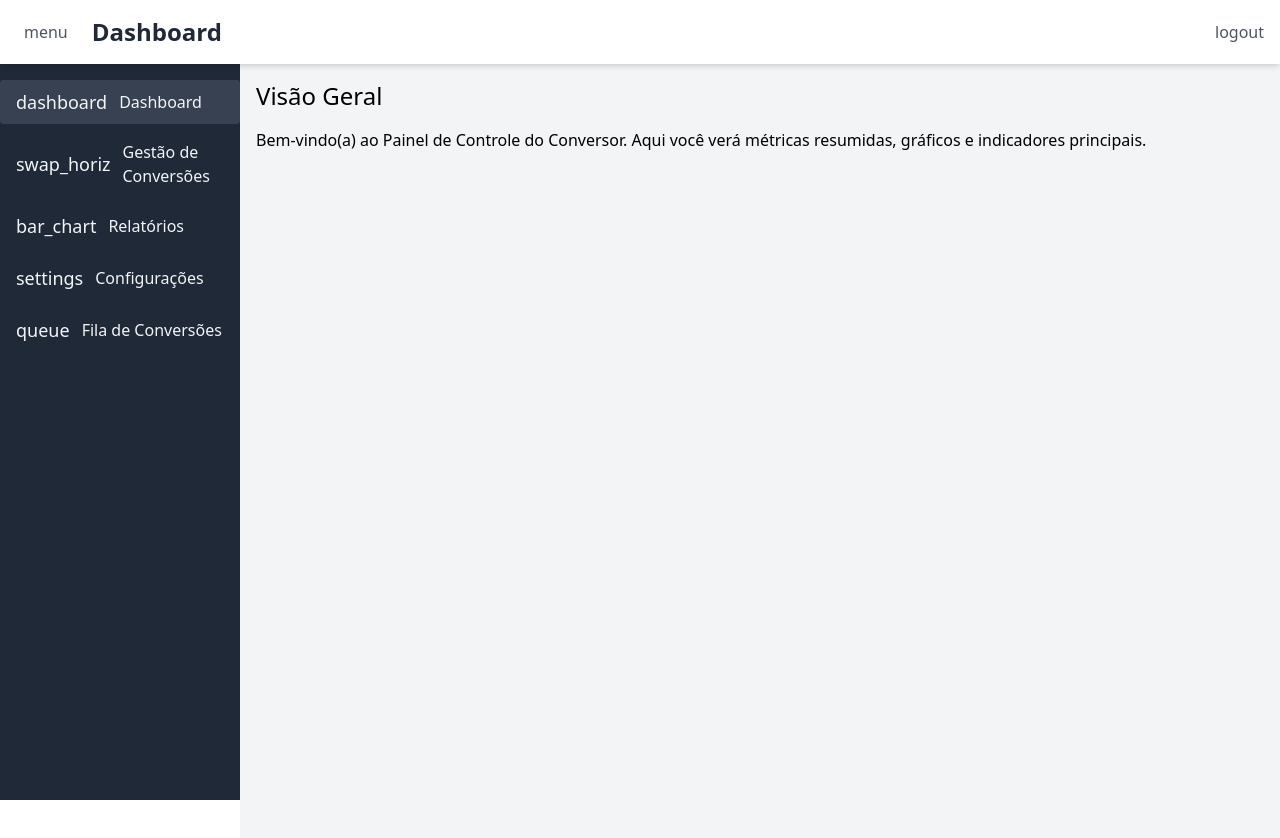
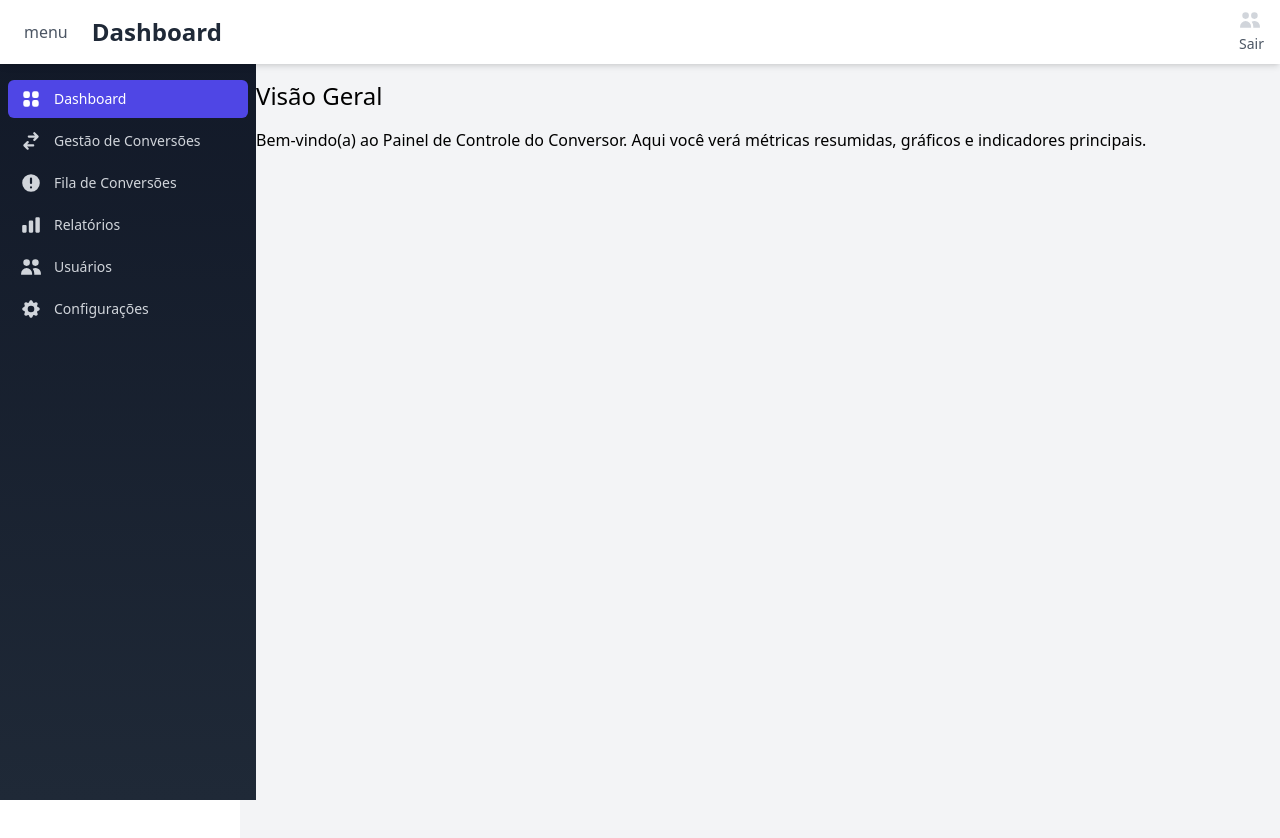
Before and after one commit to GUIGCFERRI/CONVERSOR, a React (Create React App) app in the folder frontend/: page / in a window 1280 px wide. Shown: the top 838 px of the page. Built offline with nearby package versions, Linux system fonts and the light colour scheme; sample sign-in values are in the browser's storage.

Commit message:
Ajuste de menu lateral

```diff
--- a/frontend/package.json
+++ b/frontend/package.json
@@ -10,6 +10,7 @@
     "axios": "^1.9.0",
     "react": "^19.1.0",
     "react-dom": "^19.1.0",
+    "react-icons": "^5.5.0",
     "react-router-dom": "^7.6.1",
     "react-scripts": "5.0.1",
     "web-vitals": "^2.1.4"
--- a/frontend/src/components/Header.jsx
+++ b/frontend/src/components/Header.jsx
@@ -1,5 +1,8 @@
 // frontend/src/components/Header.jsx
 import React from "react";
+import {
+  HiUsers,
+} from "react-icons/hi";
 
 const Header = ({ toggleSidebar, pageTitle, onLogout }) => {
   return (
@@ -22,7 +25,14 @@ const Header = ({ toggleSidebar, pageTitle, onLogout }) => {
           className="text-gray-600 hover:text-gray-800 focus:outline-none"
           onClick={onLogout}
         >
-          <span className="material-icons">logout</span>
+          <HiUsers size={22} className="text-gray-300" />
+          <span
+            className={`
+              text-sm font-medium transition-opacity duration-300
+            `}
+          >
+            Sair
+          </span>
         </button>
       </div>
     </header>
--- a/frontend/src/components/Sidebar.jsx
+++ b/frontend/src/components/Sidebar.jsx
@@ -1,153 +1,109 @@
 // frontend/src/components/Sidebar.jsx
 import React from "react";
 import { NavLink } from "react-router-dom";
+import {
+  HiViewGrid,
+  HiSwitchHorizontal,
+  HiChartBar,
+  HiUsers,
+  HiCog,
+  HiExclamationCircle,
+  HiChevronDoubleLeft,
+  HiChevronDoubleRight,
+} from "react-icons/hi";
+
+const menuItems = [
+  { to: "/", label: "Dashboard", icon: HiViewGrid, end: true },
+  { to: "/conversoes", label: "Gestão de Conversões", icon: HiSwitchHorizontal },
+  { to: "/fila", label: "Fila de Conversões", icon: HiExclamationCircle },
+  { to: "/relatorios", label: "Relatórios", icon: HiChartBar },
+  { to: "/usuarios", label: "Usuários", icon: HiUsers, protected: "admin" },
+  { to: "/configuracoes", label: "Configurações", icon: HiCog },
+];
 
 const Sidebar = ({ isOpen, toggleSidebar, userRole }) => {
   return (
     <aside
-      className={`fixed top-0 left-0 h-screen bg-gray-800 text-gray-100 flex flex-col transition-all duration-200
-        ${isOpen ? "w-60" : "w-16"}`}
+      className={`
+        fixed top-0 left-0 h-screen bg-gradient-to-b from-gray-900 to-gray-800 text-gray-100
+        flex flex-col justify-between transition-all duration-300
+        ${isOpen ? "w-64" : "w-20"}
+      `}
     >
-      {/* Cabeçalho do sidebar: logo + botão de fechar/abrir */}
-      <div className="flex items-center justify-between h-16 px-2 bg-gray-900">
-        <span
-          className={`text-xl font-bold transition-opacity duration-200
-            ${isOpen ? "opacity-100" : "opacity-0 invisible"}`}
+      {/* Cabeçalho (logo + botão de colapso) */}
+      <div className="flex items-center justify-between h-16 px-4">
+        <div
+          className={`
+            text-2xl font-extrabold tracking-tight transition-opacity duration-300
+            ${isOpen ? "opacity-100" : "opacity-0 invisible"}
+          `}
         >
           CONVERSOR
-        </span>
+        </div>
         <button
-          className="p-1 focus:outline-none hover:bg-gray-700 rounded"
           onClick={toggleSidebar}
+          className="p-2 text-gray-300 hover:text-white hover:bg-gray-700 rounded-md focus:outline-none focus:ring focus:ring-indigo-500"
+          title={isOpen ? "Ocultar menu" : "Mostrar menu"}
         >
-          {isOpen ? "«" : "»"}
+          {isOpen ? (
+            <HiChevronDoubleLeft size={20} />
+          ) : (
+            <HiChevronDoubleRight size={20} />
+          )}
         </button>
       </div>
 
-      {/* Menu de navegação */}
+      {/* Itens de menu */}
       <nav className="flex-1 overflow-y-auto mt-4">
-        <ul className="space-y-2">
-          <li>
+        <ul className="space-y-1 px-2">
+          {menuItems.map(({ to, label, icon: Icon, end, protected: roleReq }) => {
+            if (roleReq && userRole !== roleReq) return null;
+            return (
+              <li key={to}>
                 <NavLink
-              to="/"
-              end
+                  to={to}
+                  end={!!end}
                   className={({ isActive }) =>
-                `flex items-center px-4 py-2 hover:bg-gray-700 rounded ${
-                  isActive ? "bg-gray-700" : ""
-                }`
+                    `
+                    flex items-center gap-3 py-2 px-3 rounded-md transition-colors duration-200
+                    ${isActive ? "bg-indigo-600 text-white" : "text-gray-300 hover:bg-gray-700 hover:text-white"}
+                  `
                   }
+                  title={!isOpen ? label : undefined}
                 >
-              <span className="material-icons text-lg">
-                dashboard
-              </span>
+                  <Icon size={22} />
                   <span
-                className={`ml-3 transition-opacity duration-200
-                  ${isOpen ? "opacity-100" : "opacity-0 invisible"}`}
+                    className={`
+                      flex-1 text-sm font-medium transition-opacity duration-300
+                      ${isOpen ? "opacity-100" : "opacity-0 invisible"}
+                    `}
                   >
-                Dashboard
+                    {label}
                   </span>
                 </NavLink>
               </li>
-
-          <li>
-            <NavLink
-              to="/conversoes"
-              className={({ isActive }) =>
-                `flex items-center px-4 py-2 hover:bg-gray-700 rounded ${
-                  isActive ? "bg-gray-700" : ""
-                }`
-              }
-            >
-              <span className="material-icons text-lg">swap_horiz</span>
-              <span
-                className={`ml-3 transition-opacity duration-200
-                  ${isOpen ? "opacity-100" : "opacity-0 invisible"}`}
-              >
-                Gestão de Conversões
-              </span>
-            </NavLink>
-          </li>
-
-          <li>
-            <NavLink
-              to="/relatorios"
-              className={({ isActive }) =>
-                `flex items-center px-4 py-2 hover:bg-gray-700 rounded ${
-                  isActive ? "bg-gray-700" : ""
-                }`
-              }
-            >
-              <span className="material-icons text-lg">bar_chart</span>
-              <span
-                className={`ml-3 transition-opacity duration-200
-                  ${isOpen ? "opacity-100" : "opacity-0 invisible"}`}
-              >
-                Relatórios
-              </span>
-            </NavLink>
-          </li>
-
-          {/* Exemplo de condicional por perfil (se for admin) */}
-          {userRole === "ADMIN" && (
-            <li>
-              <NavLink
-                to="/usuarios"
-                className={({ isActive }) =>
-                  `flex items-center px-4 py-2 hover:bg-gray-700 rounded ${
-                    isActive ? "bg-gray-700" : ""
-                  }`
-                }
-              >
-                <span className="material-icons text-lg">people</span>
-                <span
-                  className={`ml-3 transition-opacity duration-200
-                    ${isOpen ? "opacity-100" : "opacity-0 invisible"}`}
-                >
-                  Usuários
-                </span>
-              </NavLink>
-            </li>
-          )}
-
-          <li>
-            <NavLink
-              to="/configuracoes"
-              className={({ isActive }) =>
-                `flex items-center px-4 py-2 hover:bg-gray-700 rounded ${
-                  isActive ? "bg-gray-700" : ""
-                }`
-              }
-            >
-              <span className="material-icons text-lg">settings</span>
-              <span
-                className={`ml-3 transition-opacity duration-200
-                  ${isOpen ? "opacity-100" : "opacity-0 invisible"}`}
-                >
-                Configurações
-              </span>
-            </NavLink>
-          </li>
-
-          <li>
-            <NavLink
-              to="/fila"
-              className={({ isActive }) =>
-                `flex items-center px-4 py-2 hover:bg-gray-700 rounded ${
-                  isActive ? "bg-gray-700" : ""
-                }`
-              }
-            >
-              <span className="material-icons text-lg">queue</span>
-              <span
-                className={`ml-3 transition-opacity duration-200
-                  ${isOpen ? "opacity-100" : "opacity-0 invisible"}`}
-              >
-                Fila de Conversões
-              </span>
-            </NavLink>
-          </li>
+            );
+          })}
         </ul>
       </nav>
+
+      {/* Rodapé (opcional: perfil do usuário ou logout) */}
+      <div className="px-4 pb-4">
+        <div
+          className={`
+            flex items-center gap-3 py-2 px-3 rounded-md transition-colors duration-200
+            hover:bg-gray-700 cursor-pointer
+          `}
+          onClick={() => {
+            localStorage.removeItem("authToken");
+            localStorage.removeItem("userProfile");
+            // Caso queira redirecionar ao clicar em “Sair”, use useNavigate no componente pai
+          }}
+          title={!isOpen ? "Sair" : undefined}
+        >
+
+        </div>
+      </div>
     </aside>
   );
 };
--- a/frontend/src/pages/Login.jsx
+++ b/frontend/src/pages/Login.jsx
@@ -1,16 +1,17 @@
+// frontend/src/pages/Login.jsx
 import React, { useState } from "react";
-import { useNavigate } from "react-router-dom";
+import { useNavigate, Link } from "react-router-dom"; // <— importa o Link
 import api from "../services/api";
 
 function Login() {
-  const [email, setEmail] = useState('');
-  const [password, setPassword] = useState('');
-  const [erro, setErro] = useState('');
+  const [email, setEmail] = useState("");
+  const [password, setPassword] = useState("");
+  const [erro, setErro] = useState("");
   const navigate = useNavigate();
 
-   const handleSubmit = async (e) => {
-    e.preventDefault(); // SEM ISSO o form recarrega a página inteira
-    setErro('');
+  const handleSubmit = async (e) => {
+    e.preventDefault();
+    setErro("");
 
     try {
       const response = await api.post("/login", { email, password });
@@ -20,9 +21,9 @@ function Login() {
         "userProfile",
         JSON.stringify({ role: user.role, name: user.name })
       );
-      navigate("/", { replace: true }); // redireciona para o dashboard
+      navigate("/", { replace: true });
     } catch (err) {
-      setErro(err.response?.data?.error || 'Erro ao fazer login');
+      setErro(err.response?.data?.error || "Erro ao fazer login");
     }
   };
 
@@ -33,16 +34,23 @@ function Login() {
         className="bg-white p-8 rounded shadow-md w-full max-w-md"
       >
         <div className="flex justify-center mb-6">
-          <img src="/logo-zucchetti.png" alt="Logo Zucchetti" className="h-16" />
+          <img
+            src="/logo-zucchetti.png"
+            alt="Logo Zucchetti"
+            className="h-16"
+          />
         </div>
 
-        <h2 className="text-2xl font-bold mb-6 text-center text-gray-700">Login</h2>
-
+        <h2 className="text-2xl font-bold mb-6 text-center text-gray-700">
+          Login
+        </h2>
 
         {erro && <p className="text-red-500 text-sm mb-4">{erro}</p>}
 
         <div className="mb-4">
-          <label className="block text-gray-700 text-sm font-medium mb-1">Email</label>
+          <label className="block text-gray-700 text-sm font-medium mb-1">
+            Email
+          </label>
           <input
             type="email"
             className="w-full px-3 py-2 border border-gray-300 rounded-md focus:outline-none focus:ring-2 focus:ring-blue-500"
@@ -53,7 +61,9 @@ function Login() {
         </div>
 
         <div className="mb-6">
-          <label className="block text-gray-700 text-sm font-medium mb-1">Senha</label>
+          <label className="block text-gray-700 text-sm font-medium mb-1">
+            Senha
+          </label>
           <input
             type="password"
             className="w-full px-3 py-2 border border-gray-300 rounded-md focus:outline-none focus:ring-2 focus:ring-blue-500"
@@ -69,8 +79,15 @@ function Login() {
         >
           Entrar
         </button>
+
+        {/* Coloquei o Link fora do botão de submit para não recarregar */}
         <p className="mt-4 text-sm text-center">
-          <a href="/esqueci-senha" className="text-blue-600 hover:underline">Esqueci minha senha</a>
+          <Link
+            to="/forgot-password" /* rota definida no App.js */
+            className="text-blue-600 hover:underline"
+          >
+            Esqueci minha senha
+          </Link>
         </p>
       </form>
     </div>
```
Also changed, not shown: 1 other file (tests, documents, lock files or other folders). Lines whose indentation alone changed are shown as unchanged.
